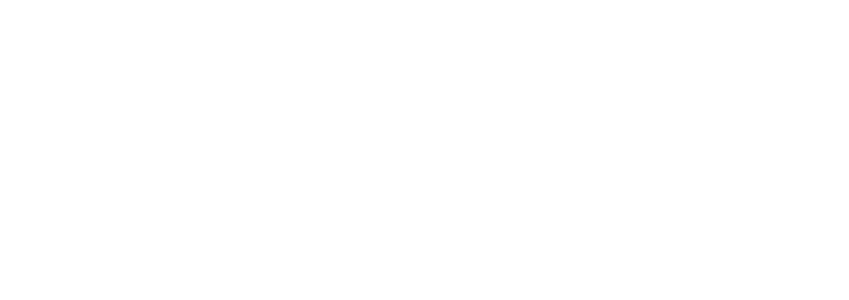
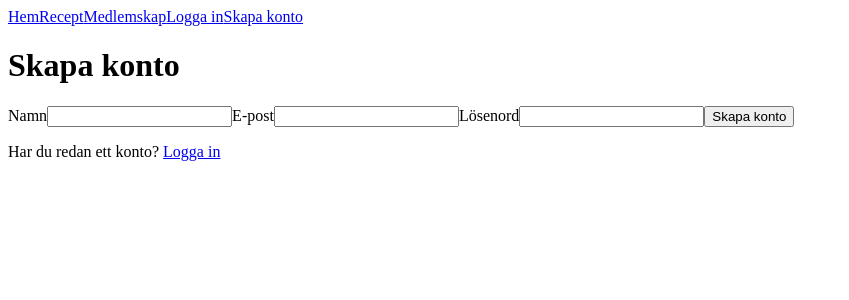
Before and after one commit to anassFahsi/Recept-tjanst, a React (Vite) app in the folder frontend/: page /register in a window 1280 px wide. Before the commit this address had no page. Shown: the top 300 px of the page, without its empty margins (0-849 px from the left). Built offline with nearby package versions, Linux system fonts and the light colour scheme; no server answers.

Commit message:
Frontend-auth: Axios klient, AuthProvider, login, registrering, skyddade routes, navbar utan styling

```diff
--- a/frontend/src/App.tsx
+++ b/frontend/src/App.tsx
@@ -8,10 +8,15 @@ import NewRecipe from "./pages/NewRecipe";
 import EditRecipe from "./pages/EditRecipe";
 import RecipeIngredients from "./pages/RecipeIngredients";
 import PublicRecipes from "./pages/PublicRecipes";
+import Login from "./pages/Login";
+import Register from "./pages/Register";
+import ProtectedRoute from "./components/ProtectedRoute";
+import Navbar from "./components/Navbar";
 
 const App = () => {
   return (
     <BrowserRouter>
+    <Navbar />
       <Routes>
 
         {/* Public pages */}
@@ -20,11 +25,15 @@ const App = () => {
         <Route path='/recipes' element={<PublicRecipes />}/>
         <Route path="/recipes/:slug" element={<RecipeDetails />} />
 
+        {/* Auth */}
+        <Route path="/login" element={<Login />} />
+        <Route path="/register" element={<Register />} />
+
         {/* Admin pages */}
-        <Route path="/admin" element={<AdminDashboard />} />
-        <Route path="/admin/new" element={<NewRecipe />} />
-        <Route path="/admin/edit/:slug" element={<EditRecipe />} />
-        <Route path="/admin/recipes/:id/ingredients" element={<RecipeIngredients />} />
+        <Route path="/admin" element={<ProtectedRoute requireAdmin><AdminDashboard /></ProtectedRoute>} />
+        <Route path="/admin/new" element={<ProtectedRoute requireAdmin><NewRecipe /></ProtectedRoute>} />
+        <Route path="/admin/edit/:slug" element={<ProtectedRoute requireAdmin><EditRecipe /></ProtectedRoute>} />
+        <Route path="/admin/recipes/:id/ingredients" element={<ProtectedRoute requireAdmin><RecipeIngredients /></ProtectedRoute>} />
 
       </Routes>
     </BrowserRouter>
--- /dev/null
+++ b/frontend/src/api/client.ts
@@ -0,0 +1,27 @@
+import axios from 'axios';
+
+const TOKEN_KEY = 'recept_token';
+
+export const api = axios.create({
+  baseURL: import.meta.env.VITE_API_URL,
+});
+
+export function getToken(): string | null {
+  return localStorage.getItem(TOKEN_KEY);
+}
+
+export function setToken(token: string | null): void {
+  if (token) {
+    localStorage.setItem(TOKEN_KEY, token);
+  } else {
+    localStorage.removeItem(TOKEN_KEY);
+  }
+}
+
+api.interceptors.request.use((config) => {
+  const token = getToken();
+  if (token) {
+    config.headers.Authorization = `Bearer ${token}`;
+  }
+  return config;
+});
--- /dev/null
+++ b/frontend/src/components/Navbar.tsx
@@ -0,0 +1,36 @@
+import { Link, useNavigate } from 'react-router-dom';
+import { useAuth } from '../hooks/useAuth';
+
+const Navbar = () => {
+  const { user, loading, logout } = useAuth();
+  const navigate = useNavigate();
+
+  function handleLogout(): void {
+    logout();
+    navigate('/');
+  }
+
+  return (
+    <nav>
+      <Link to="/">Hem</Link>
+      <Link to="/recipes">Recept</Link>
+      <Link to="/membership">Medlemskap</Link>
+
+      {user?.role === 'admin' && <Link to="/admin">Admin</Link>}
+
+      {loading ? null : user ? (
+        <>
+          <span>{user.displayName} ({user.levelName})</span>
+          <button onClick={handleLogout}>Logga ut</button>
+        </>
+      ) : (
+        <>
+          <Link to="/login">Logga in</Link>
+          <Link to="/register">Skapa konto</Link>
+        </>
+      )}
+    </nav>
+  );
+};
+
+export default Navbar;
--- /dev/null
+++ b/frontend/src/components/ProtectedRoute.tsx
@@ -0,0 +1,27 @@
+import type { ReactNode } from 'react';
+import { Navigate, useLocation } from 'react-router-dom';
+import { useAuth } from '../hooks/useAuth';
+
+interface Props {
+  children: ReactNode;
+  requireAdmin?: boolean;
+}
+
+const ProtectedRoute = ({ children, requireAdmin = false }: Props) => {
+  const { user, loading } = useAuth();
+  const location = useLocation();
+
+  if (loading) return <p>Laddar…</p>;
+
+  if (!user) {
+    return <Navigate to="/login" state={{ from: location }} replace />;
+  }
+
+  if (requireAdmin && user.role !== 'admin') {
+    return <Navigate to="/" replace />;
+  }
+
+  return <>{children}</>;
+};
+
+export default ProtectedRoute;
--- /dev/null
+++ b/frontend/src/context/AuthProvider.tsx
@@ -0,0 +1,72 @@
+import { useEffect, useState } from 'react';
+import type { ReactNode } from 'react';
+import { api, setToken } from '../api/client';
+import type { AuthUser } from '../types/auth';
+import { AuthContext } from './authContext';
+
+export function AuthProvider({ children }: { children: ReactNode }) {
+  const [user, setUser] = useState<AuthUser | null>(null);
+  const [loading, setLoading] = useState(true);
+
+  async function refreshUser(): Promise<void> {
+    try {
+      const { data } = await api.get<{ user: AuthUser }>('/api/auth/me');
+      setUser(data.user);
+    } catch {
+      setToken(null);
+      setUser(null);
+    }
+  }
+
+  // Körs en gång när appen laddas: finns en giltig token i localStorage?
+  useEffect(() => {
+    let cancelled = false;
+
+    async function loadUser(): Promise<void> {
+      try {
+        const { data } = await api.get<{ user: AuthUser }>('/api/auth/me');
+        if (!cancelled) setUser(data.user);
+      } catch {
+        setToken(null);
+        if (!cancelled) setUser(null);
+      } finally {
+        if (!cancelled) setLoading(false);
+      }
+    }
+
+    void loadUser();
+
+    return () => {
+      cancelled = true;
+    };
+  }, []);
+
+  async function login(email: string, password: string): Promise<void> {
+    const { data } = await api.post<{ token: string; user: AuthUser }>(
+      '/api/auth/login',
+      { email, password }
+    );
+    setToken(data.token);
+    setUser(data.user);
+  }
+
+  async function register(email: string, password: string, displayName: string): Promise<void> {
+    const { data } = await api.post<{ token: string; user: AuthUser }>(
+      '/api/auth/register',
+      { email, password, displayName }
+    );
+    setToken(data.token);
+    setUser(data.user);
+  }
+
+  function logout(): void {
+    setToken(null);
+    setUser(null);
+  }
+
+  return (
+    <AuthContext.Provider value={{ user, loading, login, register, logout, refreshUser }}>
+      {children}
+    </AuthContext.Provider>
+  );
+}
--- /dev/null
+++ b/frontend/src/context/authContext.ts
@@ -0,0 +1,13 @@
+import { createContext } from 'react';
+import type { AuthUser } from '../types/auth';
+
+export interface AuthContextValue {
+  user: AuthUser | null;
+  loading: boolean;
+  login: (email: string, password: string) => Promise<void>;
+  register: (email: string, password: string, displayName: string) => Promise<void>;
+  logout: () => void;
+  refreshUser: () => Promise<void>;
+}
+
+export const AuthContext = createContext<AuthContextValue | undefined>(undefined);
--- /dev/null
+++ b/frontend/src/hooks/useAuth.ts
@@ -0,0 +1,9 @@
+import { useContext } from 'react';
+import { AuthContext } from '../context/authContext';
+import type { AuthContextValue } from '../context/authContext';
+
+export function useAuth(): AuthContextValue {
+  const ctx = useContext(AuthContext);
+  if (!ctx) throw new Error('useAuth måste användas inuti AuthProvider');
+  return ctx;
+}
--- a/frontend/src/main.tsx
+++ b/frontend/src/main.tsx
@@ -1,12 +1,13 @@
 import { StrictMode } from 'react'
 import { createRoot } from 'react-dom/client'
 
+import { AuthProvider } from './context/AuthProvider'
 import App from './App.tsx'
 
 createRoot(document.getElementById('root')!).render(
   <StrictMode>
-
+    <AuthProvider>
       <App />
-
+    </AuthProvider>
   </StrictMode>,
 )
--- /dev/null
+++ b/frontend/src/pages/Login.tsx
@@ -0,0 +1,74 @@
+import { useState } from 'react';
+import type { FormEvent } from 'react';
+import { useNavigate, Link } from 'react-router-dom';
+import axios from 'axios';
+import { useAuth } from '../hooks/useAuth';
+
+const Login = () => {
+  const { login } = useAuth();
+  const navigate = useNavigate();
+
+  const [email, setEmail] = useState('');
+  const [password, setPassword] = useState('');
+  const [error, setError] = useState<string | null>(null);
+  const [submitting, setSubmitting] = useState(false);
+
+  async function handleSubmit(e: FormEvent): Promise<void> {
+    e.preventDefault();
+    setError(null);
+    setSubmitting(true);
+
+    try {
+      await login(email, password);
+      navigate('/');
+    } catch (err) {
+      if (axios.isAxiosError(err) && err.response?.data?.error) {
+        setError(err.response.data.error);
+      } else {
+        setError('Något gick fel. Försök igen.');
+      }
+    } finally {
+      setSubmitting(false);
+    }
+  }
+
+  return (
+    <div>
+      <h1>Logga in</h1>
+
+      <form onSubmit={handleSubmit}>
+        <label htmlFor="email">E-post</label>
+        <input
+          id="email"
+          type="email"
+          value={email}
+          onChange={(e) => setEmail(e.target.value)}
+          autoComplete="email"
+          required
+        />
+
+        <label htmlFor="password">Lösenord</label>
+        <input
+          id="password"
+          type="password"
+          value={password}
+          onChange={(e) => setPassword(e.target.value)}
+          autoComplete="current-password"
+          required
+        />
+
+        {error && <p role="alert">{error}</p>}
+
+        <button type="submit" disabled={submitting}>
+          {submitting ? 'Loggar in…' : 'Logga in'}
+        </button>
+      </form>
+
+      <p>
+        Inget konto? <Link to="/register">Registrera dig</Link>
+      </p>
+    </div>
+  );
+};
+
+export default Login;
--- /dev/null
+++ b/frontend/src/pages/Register.tsx
@@ -0,0 +1,91 @@
+import { useState } from 'react';
+import type { FormEvent } from 'react';
+import { useNavigate, Link } from 'react-router-dom';
+import axios from 'axios';
+import { useAuth } from '../hooks/useAuth';
+
+const Register = () => {
+  const { register } = useAuth();
+  const navigate = useNavigate();
+
+  const [displayName, setDisplayName] = useState('');
+  const [email, setEmail] = useState('');
+  const [password, setPassword] = useState('');
+  const [error, setError] = useState<string | null>(null);
+  const [submitting, setSubmitting] = useState(false);
+
+  async function handleSubmit(e: FormEvent): Promise<void> {
+    e.preventDefault();
+    setError(null);
+
+    if (password.length < 8) {
+      setError('Lösenordet måste vara minst 8 tecken');
+      return;
+    }
+
+    setSubmitting(true);
+
+    try {
+      await register(email, password, displayName);
+      navigate('/');
+    } catch (err) {
+      if (axios.isAxiosError(err) && err.response?.data?.error) {
+        setError(err.response.data.error);
+      } else {
+        setError('Något gick fel. Försök igen.');
+      }
+    } finally {
+      setSubmitting(false);
+    }
+  }
+
+  return (
+    <div>
+      <h1>Skapa konto</h1>
+
+      <form onSubmit={handleSubmit}>
+        <label htmlFor="displayName">Namn</label>
+        <input
+          id="displayName"
+          value={displayName}
+          onChange={(e) => setDisplayName(e.target.value)}
+          autoComplete="name"
+          required
+        />
+
+        <label htmlFor="email">E-post</label>
+        <input
+          id="email"
+          type="email"
+          value={email}
+          onChange={(e) => setEmail(e.target.value)}
+          autoComplete="email"
+          required
+        />
+
+        <label htmlFor="password">Lösenord</label>
+        <input
+          id="password"
+          type="password"
+          value={password}
+          onChange={(e) => setPassword(e.target.value)}
+          autoComplete="new-password"
+          minLength={8}
+          required
+        />
+
+        {error && <p role="alert">{error}</p>}
+
+        <button type="submit" disabled={submitting}>
+          {submitting ? 'Skapar konto…' : 'Skapa konto'}
+        </button>
+      </form>
+
+      <p>
+        Har du redan ett konto? <Link to="/login">Logga in</Link>
+      </p>
+    </div>
+  );
+};
+
+export default Register;
--- /dev/null
+++ b/frontend/src/types/auth.ts
@@ -0,0 +1,10 @@
+export type Role = 'user' | 'admin';
+
+export interface AuthUser {
+  id: number;
+  email: string;
+  displayName: string;
+  role: Role;
+  tier: number;
+  levelName: string;
+}
```
Also changed, not shown: 1 other file (tests, documents, lock files or other folders).
